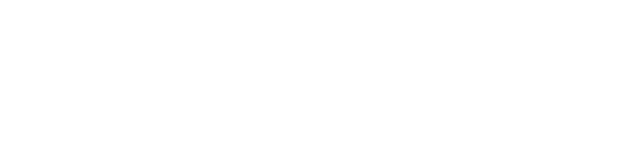
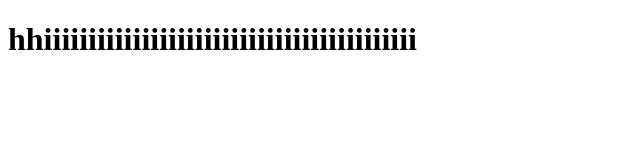
Before and after one commit to ankit20023003/createrepositary, a plain HTML site: page index.html in a window 1280 px wide. Shown: the whole page, without its empty margins (0-640 px from the left). Drawn offline with Linux system fonts and the light colour scheme.

Commit message:
Update index.html

```diff
--- a/index.html
+++ b/index.html
@@ -6,6 +6,6 @@
     <title>Document</title>
 </head>
 <body>
-
+    <h1> hhiiiiiiiiiiiiiiiiiiiiiiiiiiiiiiiiiiiiiiiiii</h1>
 </body>
 </html>
```
